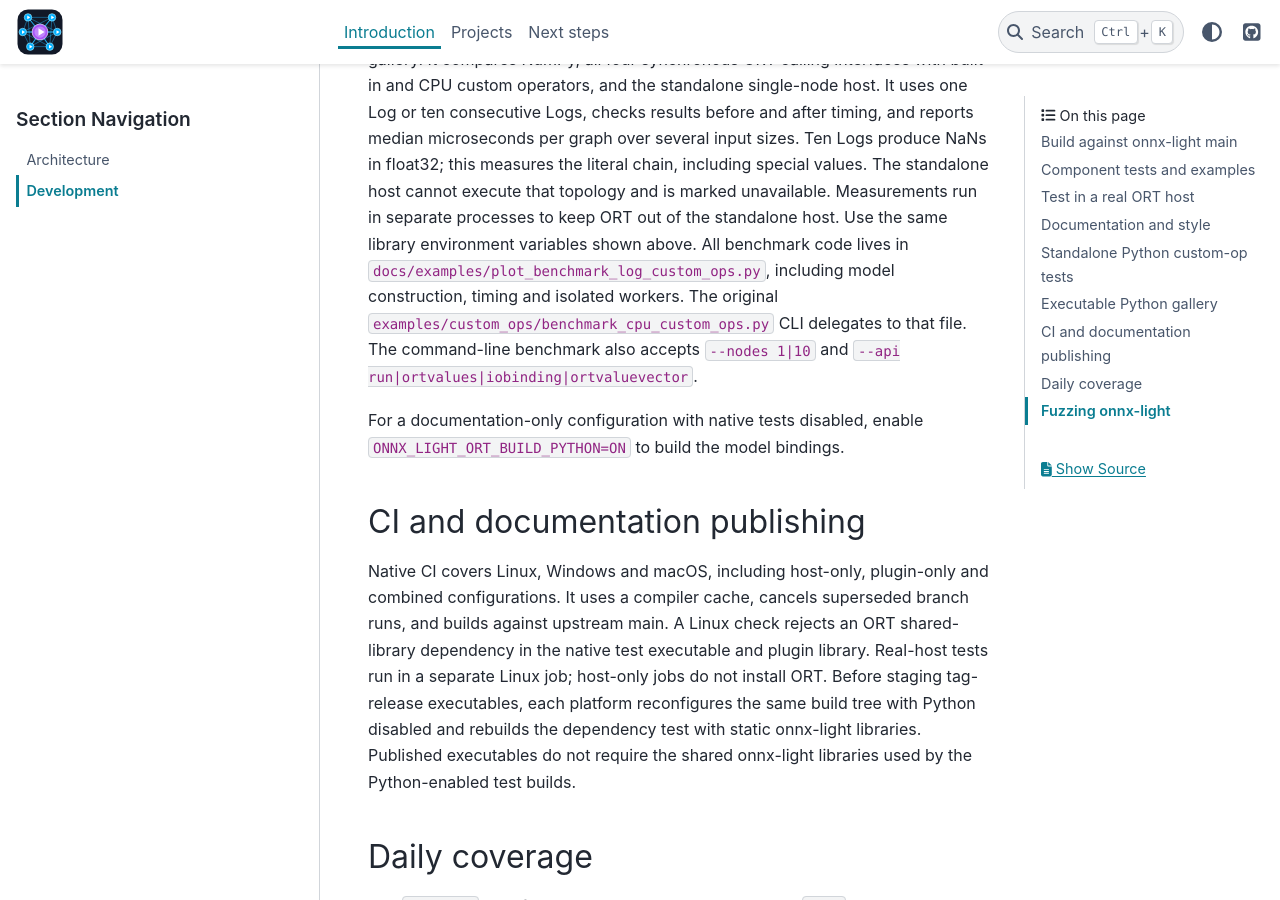
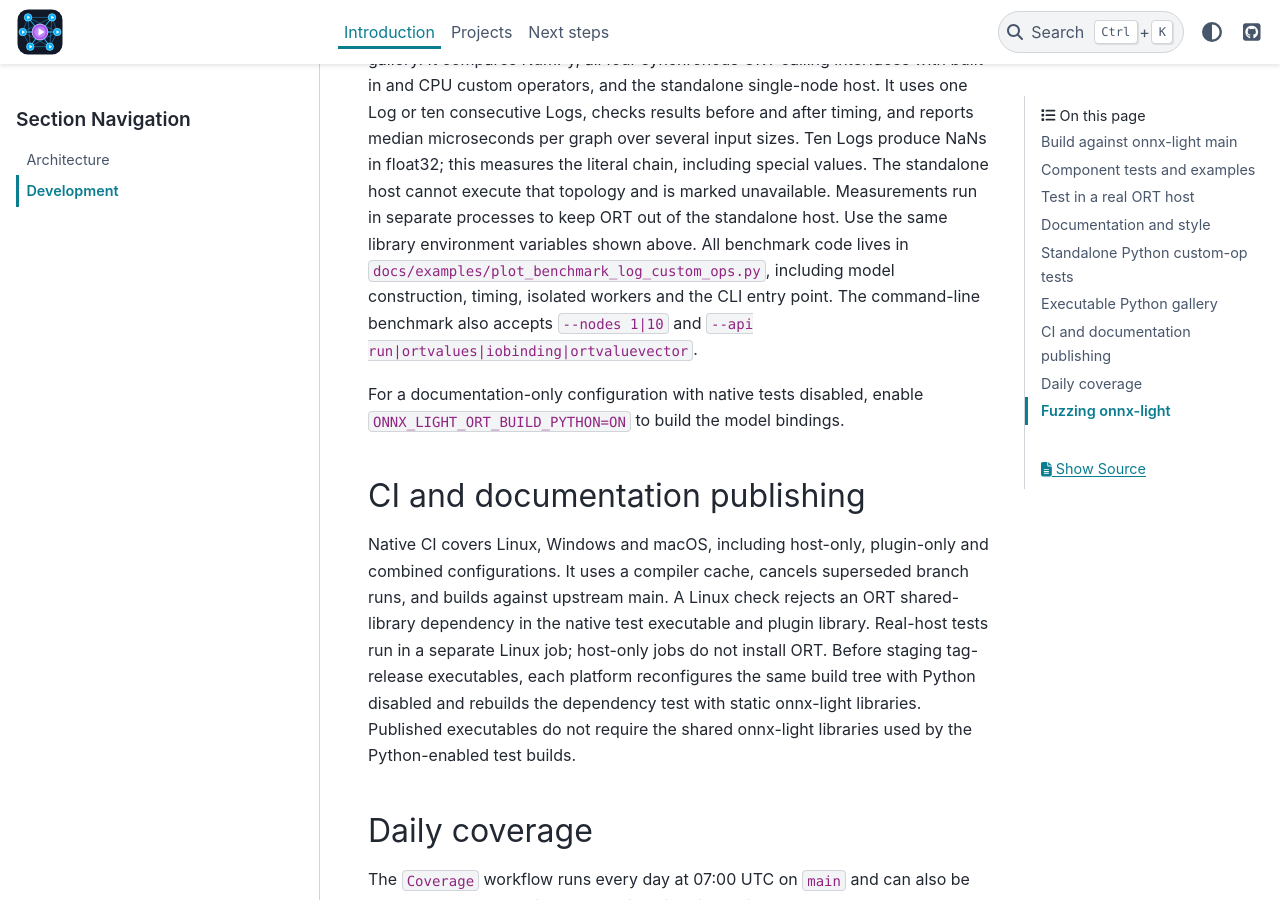
Before and after one commit to xadupre/onnx-light-ort, a Sphinx documentation site: the page built from docs/development.rst, in a window 1280 px wide and 900 px high, scrolled down 4696 px. Built offline with Sphinx 7.4.7 and the PyData theme 0.15.4, drawn with Linux system fonts in a browser that asks for light colours; pages that are not in the unit, such as notebooks, are missing from menus.

Commit message:
Remove redundant benchmark CLI wrapper
Co-authored-by: xadupre <22452781+xadupre@users.noreply.github.com>

```diff
--- a/README.rst
+++ b/README.rst
@@ -66,7 +66,7 @@ their payloads and retains one native kernel per ORT kernel instance.
 The same plugin also runs through the standalone incoming bridge, without ORT.
 It accepts one float32 CPU tensor, preserves its shape, and has no attributes.
 Both executable gallery examples demonstrate this kernel.
-The reproducible benchmark in ``examples/custom_ops/benchmark_cpu_custom_ops.py``
+The reproducible benchmark in ``docs/examples/plot_benchmark_log_custom_ops.py``
 measured 3.09--3.42x faster inference than standard ORT Log for 32,768--1,048,576
 elements on a Xeon Platinum 8480C with one thread. Standalone Python timings
 include protective copies and do not imply the same speedup; see
--- a/docs/components/custom_ops.rst
+++ b/docs/components/custom_ops.rst
@@ -108,7 +108,7 @@ and the onnx-light model bindings in Release mode:
 .. code-block:: bash
 
    export PYTHONPATH="$PWD:$PWD/build/python:$PYTHONPATH"
-   python examples/custom_ops/benchmark_cpu_custom_ops.py \
+   python docs/examples/plot_benchmark_log_custom_ops.py \
      --library build/onnx_light_ort/custom_ops/libonnx_light_ort_custom_ops.so \
      --host build/onnx_light_ort/bridge_ops_ort_called_by_light/libonnx_light_ort_bridge_ops_ort_called_by_light.so \
      --output build/cpu-custom-ops-log-benchmark.json
--- a/docs/development.rst
+++ b/docs/development.rst
@@ -218,8 +218,7 @@ values. The standalone host cannot execute that topology and is marked
 unavailable. Measurements run in separate processes to keep ORT out of the
 standalone host. Use the same library environment variables shown above.
 All benchmark code lives in ``docs/examples/plot_benchmark_log_custom_ops.py``,
-including model construction, timing and isolated workers. The original
-``examples/custom_ops/benchmark_cpu_custom_ops.py`` CLI delegates to that file.
+including model construction, timing, isolated workers and the CLI entry point.
 The command-line benchmark also accepts ``--nodes 1|10`` and
 ``--api run|ortvalues|iobinding|ortvaluevector``.
 
--- a/docs/examples/plot_benchmark_log_custom_ops.py
+++ b/docs/examples/plot_benchmark_log_custom_ops.py
@@ -194,7 +194,6 @@ def measure(args):
 
 # %%
 # The command-line entry point also serves isolated measurement workers.
-# The original CLI path remains a thin compatibility entry point.
 
 
 def main():
```
Also changed, not shown: 1 other file.
